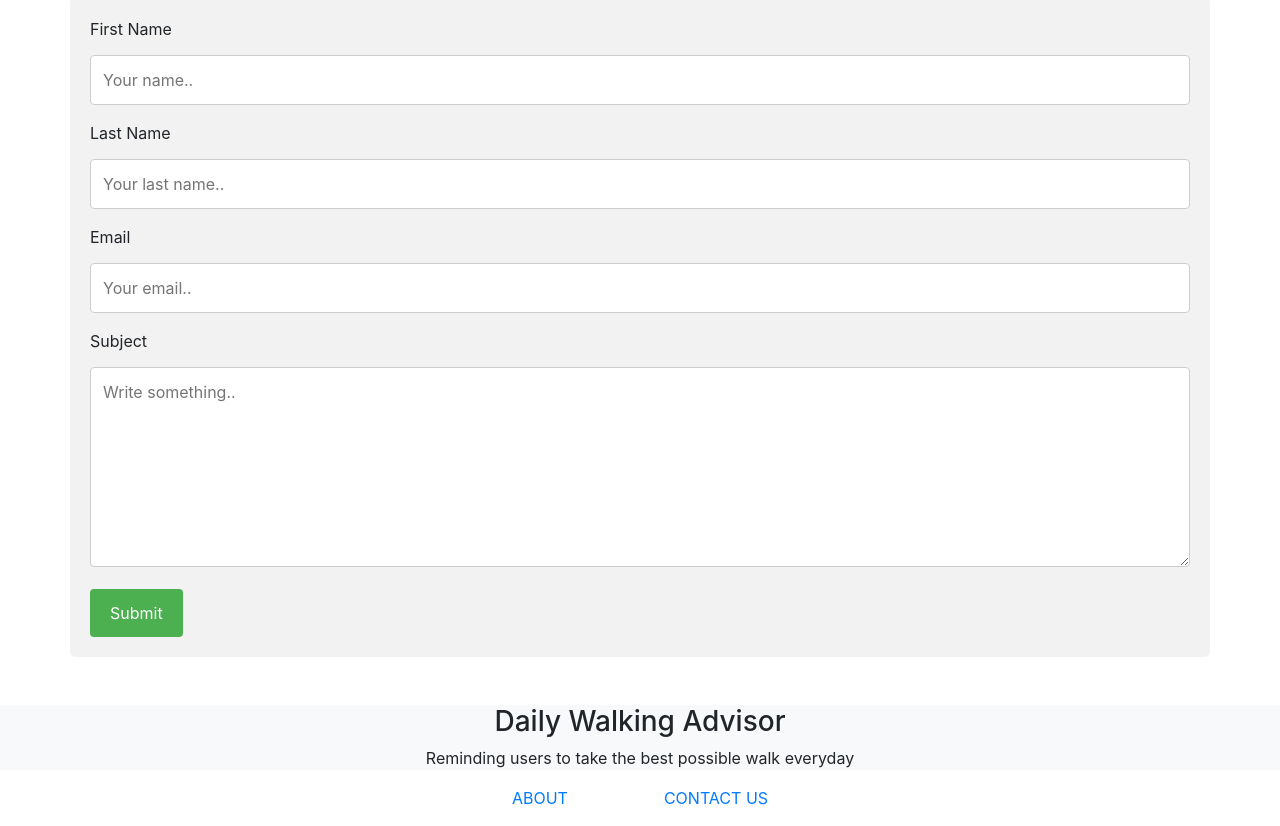
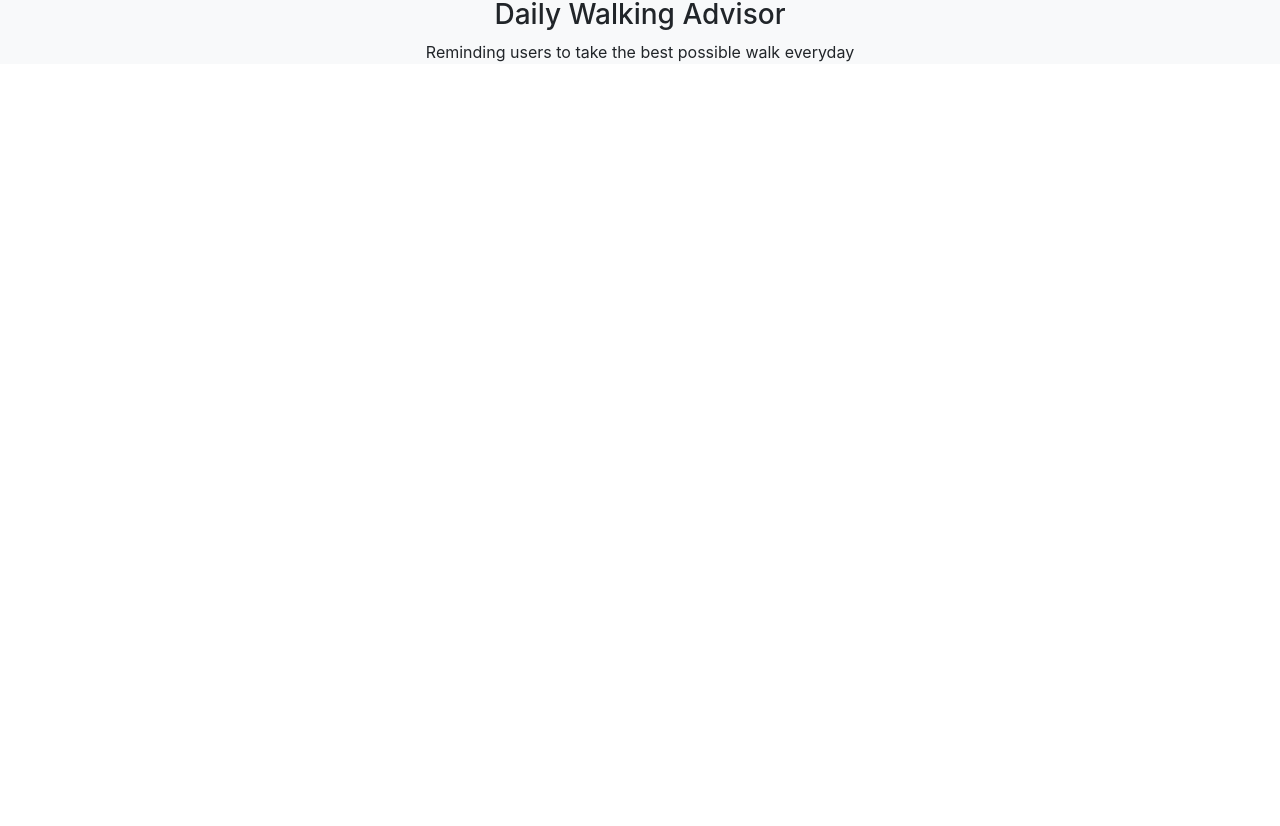
Before and after one commit to Shah06/walk_recommendation, a website: page public/about.html in a window 1280 px wide. Shown: the part 488-1314 px from the top of the page. After the commit the page ends 800 px from the top, so only its background shows below. Drawn offline with nearby package versions, Linux system fonts and the light colour scheme.

Commit message:
Delete Contact Us

```diff
--- a/public/contact.html
+++ b/public/about.html
@@ -12,8 +12,7 @@
         <nav id = 'nav-bar'>
           <div class='d-flex flex-row'>
             <a href = "welcome.html" class="nav-link"> HOME</a>
-            <a href = " " class="nav-link"> ABOUT </a>
-            <a href = "contact.html" class="nav-link"> CONTACT US </a>
+            <a href = "about.html" class="nav-link"> ABOUT </a>
             <a href = "login.html" class="nav-link"> LOGIN</a>
           <div>
         </nav>
@@ -22,40 +21,17 @@
 <h2>The Team</h3>
 <p>Felix Peng <br> Email: fpeng@ucsd.edu </p>
 <p>Atharva Shah <br> Email: atharvashah123@gmail.com </p>
-<p>James Zhang <br> Email: jazheng@ucsd.edu</p>
+<p>James Zhang <br> Email: jameszhengnca311@gmail.com</p>
 <p>Yuru Zhou <br> Email: yuz101@ucsd.edu</p>
 
 <br>
-<h2>Contact Us</h2>
-<div class="container">
-  <form action="/action_page.php">
-    <label for="fname">First Name</label>
-    <input type="text" id="fname" name="firstname" placeholder="Your name..">
-
-    <label for="lname">Last Name</label>
-    <input type="text" id="lname" name="lastname" placeholder="Your last name..">
-
-    <label for="lname">Email</label>
-    <input type="text" id="lname" name="lastname" placeholder="Your email..">
-
-    <label for="subject">Subject</label>
-    <textarea id="subject" name="subject" placeholder="Write something.." style="height:200px"></textarea>
-
-    <input type="submit" value="Submit">
-  </form>
-</div>
-
 </div>
 <br><br><footer></footer>
   <div class="bg-light text-center mb-2">
 
       <h3>Daily Walking Advisor</h3>
       <p> <lead>Reminding users to take the best possible walk everyday</lead></p>
-    </div>
-      <div class="d-flex flex-row justify-content-center mb-3">
-          <a href = " " class="mr-5"> ABOUT</a>
-          <a href = " " class="ml-5"> CONTACT US </a>
-      </div>
+  </div>
 
 </footer>
 
```
Also changed, not shown: public/login.html (+1 -6 lines), public/navbar.html (+1 -2 lines), public/signup.html (+1 -6 lines), public/welcome.html (+1 -6 lines).
